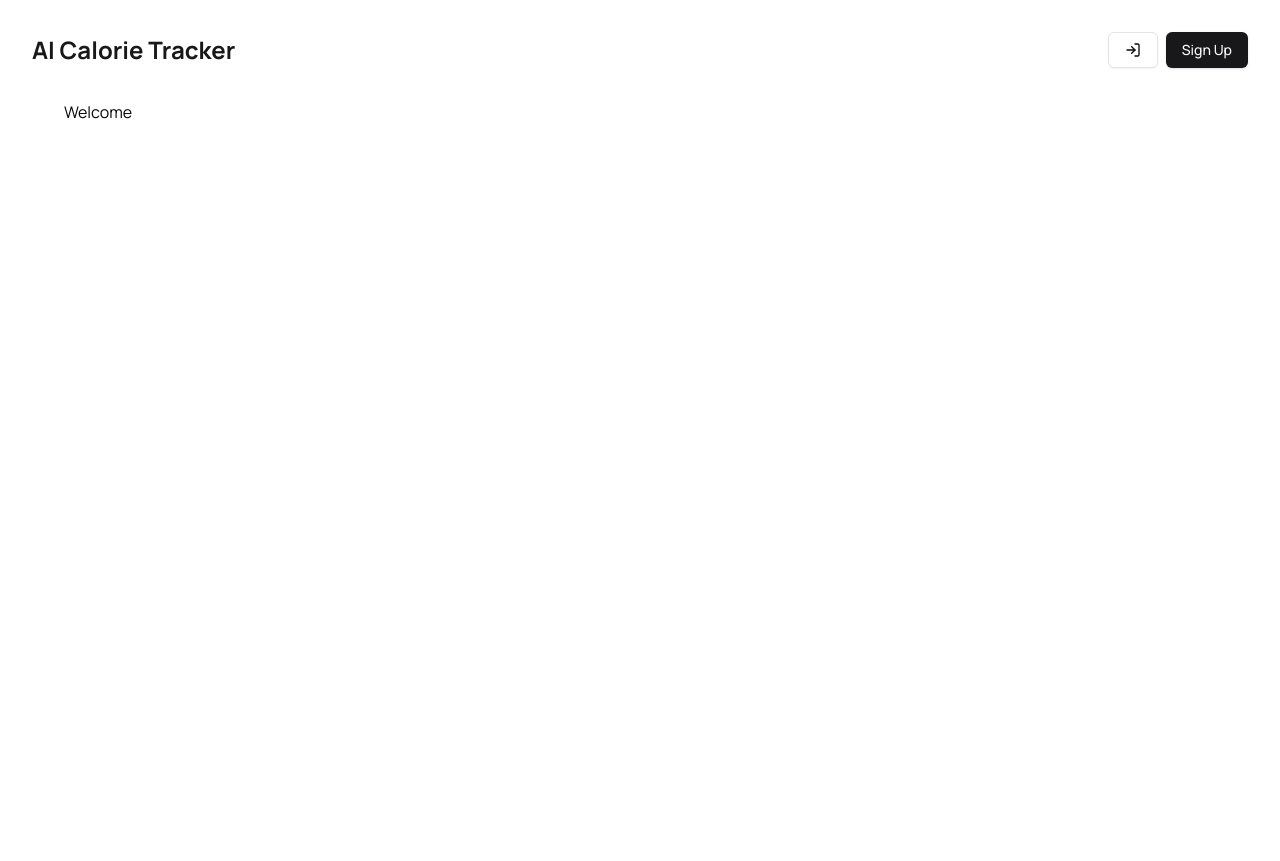
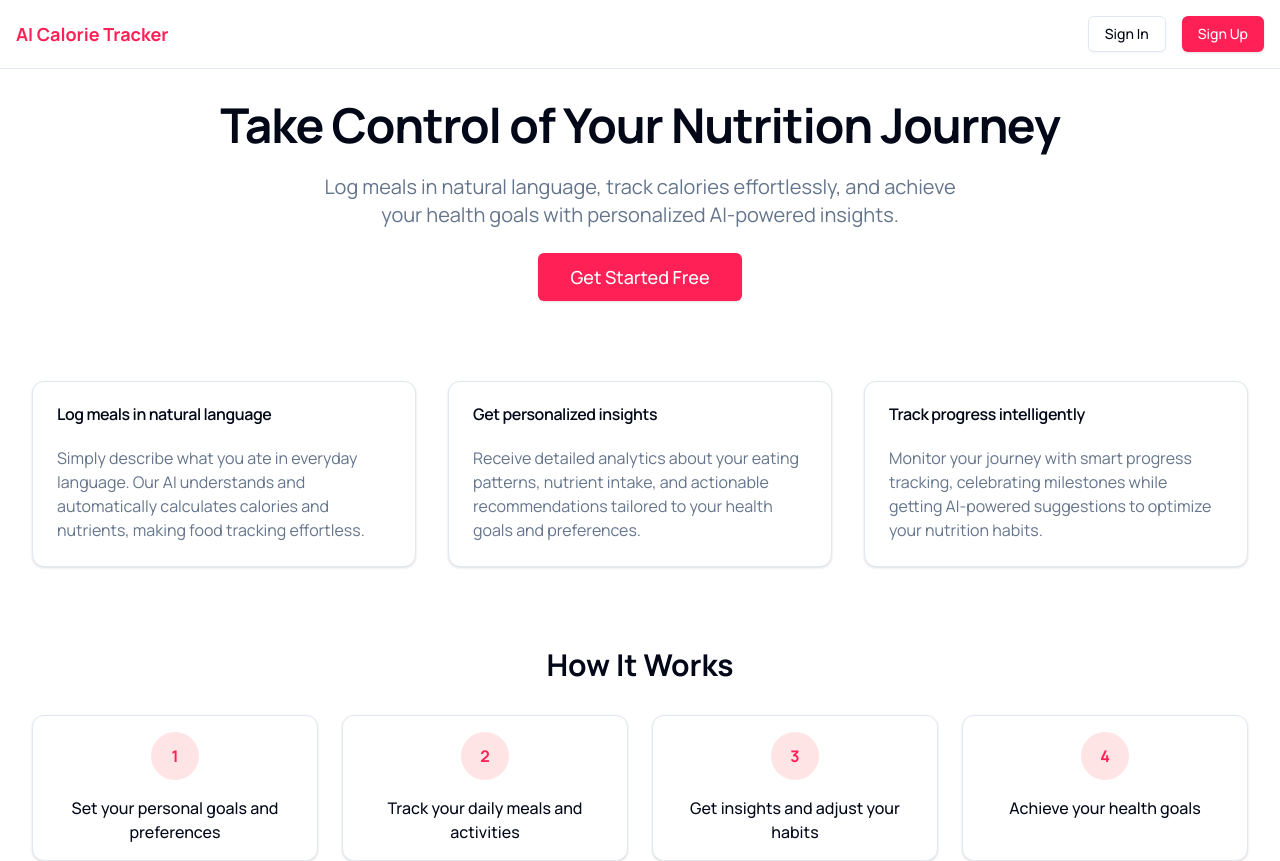
Before and after one commit to SurajG20/calorie-tracker, a Next.js app: page / in a window 1280 px wide. Shown: the top 861 px of the page. Built offline with nearby package versions, Linux system fonts and the light colour scheme.

Commit message:
feat: homepage with header and footer

```diff
--- a/src/app/(dashboard)/layout.tsx
+++ b/src/app/(dashboard)/layout.tsx
@@ -1,10 +1,11 @@
-import Header from "@/components/Header";
-
-export default function Layout({children}: {children: React.ReactNode}) {
-    return (
-        <section className="min-h-screen p-8 flex flex-col max-w-7xl mx-auto ">
-            <Header />
-            {children}
-        </section>
-    );
+import Header from '@/components/Header';
+import Footer from '@/components/Footer';
+export default function Layout({ children }: { children: React.ReactNode }) {
+  return (
+    <section className="mx-auto flex min-h-screen flex-col">
+      <Header />
+      {children}
+      <Footer />
+    </section>
+  );
 }
--- a/src/app/(dashboard)/page.tsx
+++ b/src/app/(dashboard)/page.tsx
@@ -1,9 +1,73 @@
+import { Button } from '@/components/ui/button';
+import { Card, CardContent, CardHeader, CardTitle } from '@/components/ui/card';
 
-export default function Home() {
+const cardContent = [
+  {
+    title: 'Log meals in natural language',
+    description:
+      'Simply describe what you ate in everyday language. Our AI understands and automatically calculates calories and nutrients, making food tracking effortless.',
+  },
+  {
+    title: 'Get personalized insights',
+    description:
+      'Receive detailed analytics about your eating patterns, nutrient intake, and actionable recommendations tailored to your health goals and preferences.',
+  },
+  {
+    title: 'Track progress intelligently',
+    description:
+      'Monitor your journey with smart progress tracking, celebrating milestones while getting AI-powered suggestions to optimize your nutrition habits.',
+  },
+];
+
+export default function HomePage() {
   return (
     <div className="min-h-screen p-8">
-      <main>
-        <h1>Welcome</h1>
+      <main className="mx-auto max-w-7xl space-y-20">
+        <section className="flex flex-col items-center space-y-6 text-center">
+          <h1 className="text-5xl font-bold tracking-tight">Take Control of Your Nutrition Journey</h1>
+          <p className="text-muted-foreground max-w-2xl text-xl">
+            Log meals in natural language, track calories effortlessly, and achieve your health goals with personalized
+            AI-powered insights.
+          </p>
+          <Button size="lg" className="bg-rose-500 px-8 py-6 text-lg text-white">
+            Get Started Free
+          </Button>
+        </section>
+
+        <section className="grid grid-cols-1 gap-8 md:grid-cols-2 lg:grid-cols-3">
+          {cardContent.map((content, index) => (
+            <Card key={index}>
+              <CardHeader>
+                <CardTitle>{content.title}</CardTitle>
+              </CardHeader>
+              <CardContent>
+                <p className="text-muted-foreground">{content.description}</p>
+              </CardContent>
+            </Card>
+          ))}
+        </section>
+
+        <section className="space-y-8">
+          <h2 className="text-center text-3xl font-bold">How It Works</h2>
+          <div className="grid grid-cols-1 gap-6 md:grid-cols-2 lg:grid-cols-4">
+            {[
+              'Set your personal goals and preferences',
+              'Track your daily meals and activities',
+              'Get insights and adjust your habits',
+              'Achieve your health goals',
+            ].map((step, i) => (
+              <Card key={i} className="flex flex-col items-center p-4 text-center">
+                <div
+                  className="mb-4 flex h-12 w-12 items-center justify-center rounded-full bg-rose-100 font-bold
+                    text-rose-500"
+                >
+                  {i + 1}
+                </div>
+                <p className="font-medium">{step}</p>
+              </Card>
+            ))}
+          </div>
+        </section>
       </main>
     </div>
   );
--- a/src/app/globals.css
+++ b/src/app/globals.css
@@ -2,7 +2,7 @@
 
 @plugin 'tailwindcss-animate';
 
-@custom-variant dark (&:is(.dark *));
+@variant dark (&:is(.dark *));
 
 @theme {
   --color-background: hsl(var(--background));
@@ -39,6 +39,15 @@
   --color-chart-4: hsl(var(--chart-4));
   --color-chart-5: hsl(var(--chart-5));
 
+  --color-sidebar: hsl(var(--sidebar-background));
+  --color-sidebar-foreground: hsl(var(--sidebar-foreground));
+  --color-sidebar-primary: hsl(var(--sidebar-primary));
+  --color-sidebar-primary-foreground: hsl(var(--sidebar-primary-foreground));
+  --color-sidebar-accent: hsl(var(--sidebar-accent));
+  --color-sidebar-accent-foreground: hsl(var(--sidebar-accent-foreground));
+  --color-sidebar-border: hsl(var(--sidebar-border));
+  --color-sidebar-ring: hsl(var(--sidebar-ring));
+
   --radius-lg: var(--radius);
   --radius-md: calc(var(--radius) - 2px);
   --radius-sm: calc(var(--radius) - 4px);
@@ -62,63 +71,82 @@
   }
 }
 
-body {
-  font-family: Arial, Helvetica, sans-serif;
+@layer utilities {
+  body {
+    font-family: 'Manrope', Arial, Helvetica, sans-serif;
+  }
 }
 
 @layer base {
   :root {
     --background: 0 0% 100%;
-    --foreground: 240 10% 3.9%;
+    --foreground: 222.2 84% 4.9%;
     --card: 0 0% 100%;
-    --card-foreground: 240 10% 3.9%;
+    --card-foreground: 222.2 84% 4.9%;
     --popover: 0 0% 100%;
-    --popover-foreground: 240 10% 3.9%;
-    --primary: 240 5.9% 10%;
-    --primary-foreground: 0 0% 98%;
-    --secondary: 240 4.8% 95.9%;
-    --secondary-foreground: 240 5.9% 10%;
-    --muted: 240 4.8% 95.9%;
-    --muted-foreground: 240 3.8% 46.1%;
-    --accent: 240 4.8% 95.9%;
-    --accent-foreground: 240 5.9% 10%;
+    --popover-foreground: 222.2 84% 4.9%;
+    --primary: 222.2 47.4% 11.2%;
+    --primary-foreground: 210 40% 98%;
+    --secondary: 210 40% 96.1%;
+    --secondary-foreground: 222.2 47.4% 11.2%;
+    --muted: 210 40% 96.1%;
+    --muted-foreground: 215.4 16.3% 46.9%;
+    --accent: 210 40% 96.1%;
+    --accent-foreground: 222.2 47.4% 11.2%;
     --destructive: 0 84.2% 60.2%;
-    --destructive-foreground: 0 0% 98%;
-    --border: 240 5.9% 90%;
-    --input: 240 5.9% 90%;
-    --ring: 240 10% 3.9%;
+    --destructive-foreground: 210 40% 98%;
+    --border: 214.3 31.8% 91.4%;
+    --input: 214.3 31.8% 91.4%;
+    --ring: 222.2 84% 4.9%;
     --chart-1: 12 76% 61%;
     --chart-2: 173 58% 39%;
     --chart-3: 197 37% 24%;
     --chart-4: 43 74% 66%;
     --chart-5: 27 87% 67%;
     --radius: 0.5rem;
+    --sidebar-background: 0 0% 98%;
+    --sidebar-foreground: 240 5.3% 26.1%;
+    --sidebar-primary: 240 5.9% 10%;
+    --sidebar-primary-foreground: 0 0% 98%;
+    --sidebar-accent: 240 4.8% 95.9%;
+    --sidebar-accent-foreground: 240 5.9% 10%;
+    --sidebar-border: 220 13% 91%;
+    --sidebar-ring: 217.2 91.2% 59.8%;
   }
+
   .dark {
-    --background: 240 10% 3.9%;
-    --foreground: 0 0% 98%;
-    --card: 240 10% 3.9%;
-    --card-foreground: 0 0% 98%;
-    --popover: 240 10% 3.9%;
-    --popover-foreground: 0 0% 98%;
-    --primary: 0 0% 98%;
-    --primary-foreground: 240 5.9% 10%;
-    --secondary: 240 3.7% 15.9%;
-    --secondary-foreground: 0 0% 98%;
-    --muted: 240 3.7% 15.9%;
-    --muted-foreground: 240 5% 64.9%;
-    --accent: 240 3.7% 15.9%;
-    --accent-foreground: 0 0% 98%;
+    --background: 222.2 84% 4.9%;
+    --foreground: 210 40% 98%;
+    --card: 222.2 84% 4.9%;
+    --card-foreground: 210 40% 98%;
+    --popover: 222.2 84% 4.9%;
+    --popover-foreground: 210 40% 98%;
+    --primary: 210 40% 98%;
+    --primary-foreground: 222.2 47.4% 11.2%;
+    --secondary: 217.2 32.6% 17.5%;
+    --secondary-foreground: 210 40% 98%;
+    --muted: 217.2 32.6% 17.5%;
+    --muted-foreground: 215 20.2% 65.1%;
+    --accent: 217.2 32.6% 17.5%;
+    --accent-foreground: 210 40% 98%;
     --destructive: 0 62.8% 30.6%;
-    --destructive-foreground: 0 0% 98%;
-    --border: 240 3.7% 15.9%;
-    --input: 240 3.7% 15.9%;
-    --ring: 240 4.9% 83.9%;
+    --destructive-foreground: 210 40% 98%;
+    --border: 217.2 32.6% 17.5%;
+    --input: 217.2 32.6% 17.5%;
+    --ring: 212.7 26.8% 83.9%;
     --chart-1: 220 70% 50%;
     --chart-2: 160 60% 45%;
     --chart-3: 30 80% 55%;
     --chart-4: 280 65% 60%;
     --chart-5: 340 75% 55%;
+    --sidebar-background: 240 5.9% 10%;
+    --sidebar-foreground: 240 4.8% 95.9%;
+    --sidebar-primary: 224.3 76.3% 48%;
+    --sidebar-primary-foreground: 0 0% 100%;
+    --sidebar-accent: 240 3.7% 15.9%;
+    --sidebar-accent-foreground: 240 4.8% 95.9%;
+    --sidebar-border: 240 3.7% 15.9%;
+    --sidebar-ring: 217.2 91.2% 59.8%;
   }
 }
 
--- a/src/app/layout.tsx
+++ b/src/app/layout.tsx
@@ -4,23 +4,32 @@ import './globals.css';
 
 const manrope = Manrope({ subsets: ['latin'] });
 
-
 export const metadata: Metadata = {
   title: {
-    default: "AI Calorie Tracker",
-    template: "%s | AI Calorie Tracker",
+    default: 'AI Calorie Tracker',
+    template: '%s | AI Calorie Tracker',
   },
-  description: "Track your calories and nutrition with AI-powered food recognition",
+  description: 'Track your calories and nutrition with AI-powered food recognition',
   openGraph: {
-    title: "AI Calorie Tracker",
-    description: "Track your calories and nutrition with AI-powered food recognition",
-    type: "website",
+    title: 'AI Calorie Tracker',
+    description: 'Track your calories and nutrition with AI-powered food recognition',
+    type: 'website',
+    siteName: 'AI Calorie Tracker',
+    locale: 'en_US',
   },
   robots: {
     index: true,
     follow: true,
-  }
-}
+  },
+  themeColor: [
+    { media: '(prefers-color-scheme: light)', color: 'white' },
+    { media: '(prefers-color-scheme: dark)', color: '#020817' },
+  ],
+  viewport: {
+    width: 'device-width',
+    initialScale: 1,
+  },
+};
 
 export default function RootLayout({
   children,
@@ -28,10 +37,8 @@ export default function RootLayout({
   children: React.ReactNode;
 }>) {
   return (
-    <html lang="en">
-      <body className={`${manrope.className} bg-background text-foreground antialiased min-h-screen `}>
-        {children}
-      </body>
+    <html lang="en" suppressHydrationWarning>
+      <body className={manrope.className}>{children}</body>
     </html>
   );
 }
--- /dev/null
+++ b/src/components/Footer.tsx
@@ -0,0 +1,25 @@
+export default function Footer() {
+  return (
+    <footer className="border-border border-t">
+      <div className="mx-auto max-w-7xl p-8">
+        <div className="flex flex-col items-center justify-between gap-4 md:flex-row">
+          <div className="flex items-center gap-2">
+            <h2 className="text-lg font-bold text-rose-500">AI Calorie Tracker</h2>
+            <span className="text-muted-foreground text-sm">© 2025</span>
+          </div>
+          <nav className="text-muted-foreground flex gap-6 text-sm">
+            <a href="#" className="hover:text-foreground">
+              Privacy
+            </a>
+            <a href="#" className="hover:text-foreground">
+              Terms
+            </a>
+            <a href="#" className="hover:text-foreground">
+              Contact
+            </a>
+          </nav>
+        </div>
+      </div>
+    </footer>
+  );
+}
--- a/src/components/Header.tsx
+++ b/src/components/Header.tsx
@@ -1,17 +1,21 @@
 import { Button } from '@/components/ui/button';
-import { LogIn } from 'lucide-react';
+import Link from 'next/link';
 
 export default function Header() {
   return (
-    <div className="flex items-center justify-between">
-      <div className="flex items-center gap-2">
-        <h1 className="text-2xl font-bold text-primary">AI Calorie Tracker</h1>
-      </div>
-      <div className="flex items-center gap-2"  >
-        <Button variant="outline">
-          <LogIn />
-        </Button>
-        <Button>Sign Up</Button>
+    <div className="border-b border-border">
+      <div className="flex items-center justify-between max-w-7xl mx-auto p-4">
+        <Link href="/" className="flex items-center gap-2">
+          <h1 className="text-lg font-bold text-rose-500">AI Calorie Tracker</h1>
+        </Link>
+        <div className="flex items-center gap-4">
+          <Button variant="outline" asChild>
+            <Link href="/sign-in">Sign In</Link>
+          </Button>
+          <Button className="bg-rose-500 text-white hover:bg-rose-600" asChild>
+            <Link href="/sign-up">Sign Up</Link>
+          </Button>
+        </div>
       </div>
     </div>
   );
--- /dev/null
+++ b/src/components/ui/card.tsx
@@ -0,0 +1,76 @@
+import * as React from "react"
+
+import { cn } from "@/lib/utils"
+
+const Card = React.forwardRef<
+  HTMLDivElement,
+  React.HTMLAttributes<HTMLDivElement>
+>(({ className, ...props }, ref) => (
+  <div
+    ref={ref}
+    className={cn(
+      "rounded-xl border bg-card text-card-foreground shadow",
+      className
+    )}
+    {...props}
+  />
+))
+Card.displayName = "Card"
+
+const CardHeader = React.forwardRef<
+  HTMLDivElement,
+  React.HTMLAttributes<HTMLDivElement>
+>(({ className, ...props }, ref) => (
+  <div
+    ref={ref}
+    className={cn("flex flex-col space-y-1.5 p-6", className)}
+    {...props}
+  />
+))
+CardHeader.displayName = "CardHeader"
+
+const CardTitle = React.forwardRef<
+  HTMLDivElement,
+  React.HTMLAttributes<HTMLDivElement>
+>(({ className, ...props }, ref) => (
+  <div
+    ref={ref}
+    className={cn("font-semibold leading-none tracking-tight", className)}
+    {...props}
+  />
+))
+CardTitle.displayName = "CardTitle"
+
+const CardDescription = React.forwardRef<
+  HTMLDivElement,
+  React.HTMLAttributes<HTMLDivElement>
+>(({ className, ...props }, ref) => (
+  <div
+    ref={ref}
+    className={cn("text-sm text-muted-foreground", className)}
+    {...props}
+  />
+))
+CardDescription.displayName = "CardDescription"
+
+const CardContent = React.forwardRef<
+  HTMLDivElement,
+  React.HTMLAttributes<HTMLDivElement>
+>(({ className, ...props }, ref) => (
+  <div ref={ref} className={cn("p-6 pt-0", className)} {...props} />
+))
+CardContent.displayName = "CardContent"
+
+const CardFooter = React.forwardRef<
+  HTMLDivElement,
+  React.HTMLAttributes<HTMLDivElement>
+>(({ className, ...props }, ref) => (
+  <div
+    ref={ref}
+    className={cn("flex items-center p-6 pt-0", className)}
+    {...props}
+  />
+))
+CardFooter.displayName = "CardFooter"
+
+export { Card, CardHeader, CardFooter, CardTitle, CardDescription, CardContent }
```
